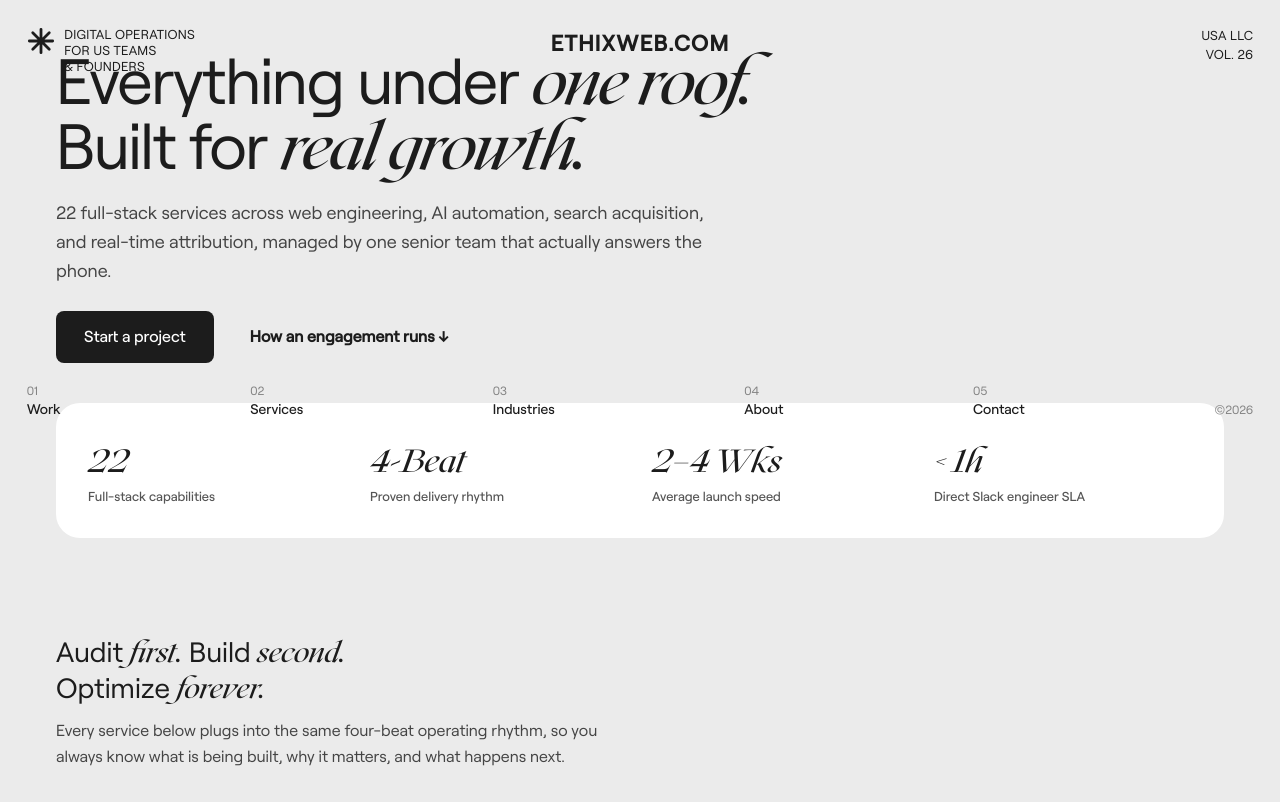
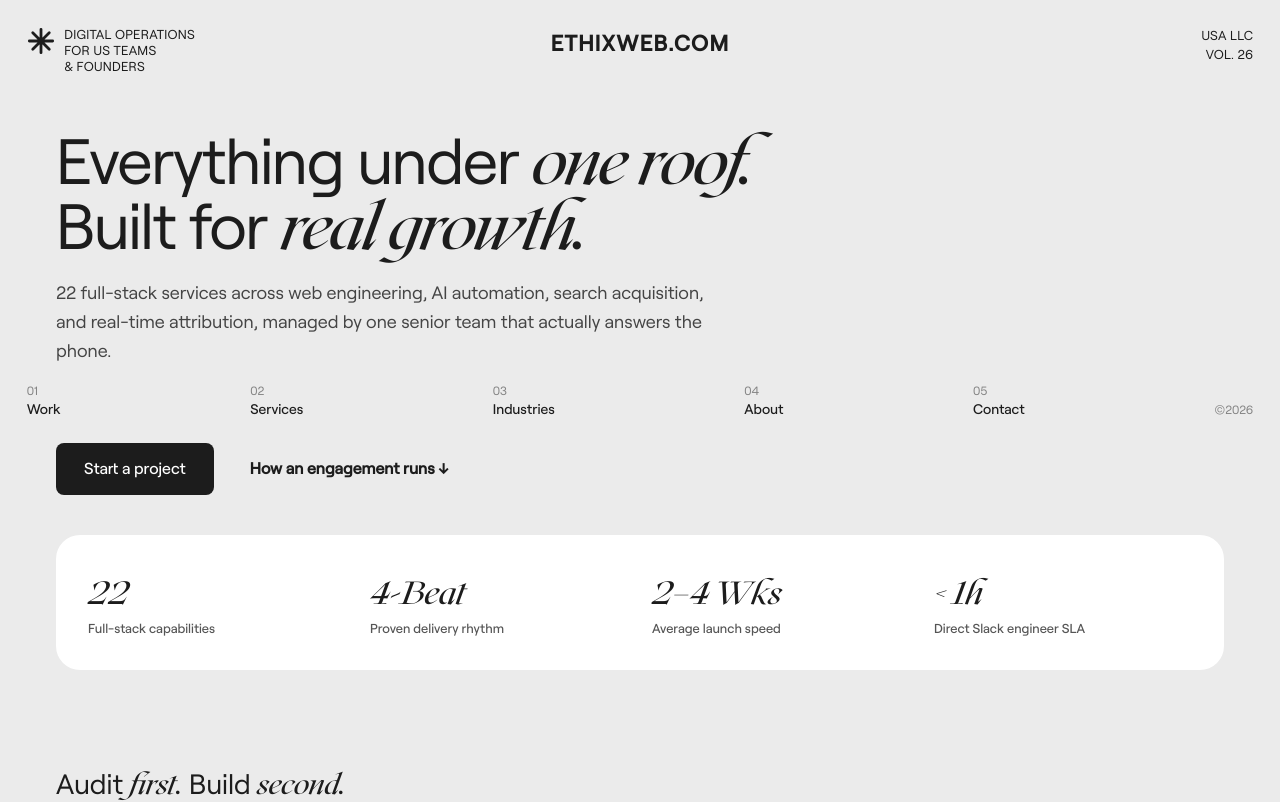
Before and after one commit to Akshat12416/ethixweb, a React (Vite) app: page /services in a window 1280 px wide. Shown: the top 802 px of the page. Built offline with nearby package versions, Linux system fonts and the light colour scheme.

Commit message:
style: update page padding and spacing for improved layout consistency across pages

```diff
--- a/src/pages/AboutPage.jsx
+++ b/src/pages/AboutPage.jsx
@@ -139,7 +139,7 @@
               exact senior engineers and strategists building your systems.
             </p>
 
-            <div className="flex flex-wrap items-center gap-4 pt-1" data-rise="3">
+            <div className="flex flex-wrap items-center gap-4 pt-14" data-rise="3">
               <a
                 href="/contact"
                 onClick={(e) => {
--- a/src/pages/ContactPage.jsx
+++ b/src/pages/ContactPage.jsx
@@ -9,7 +9,7 @@
       <PageCurtain />
       <TopBar />
       <MiddleNav />
-      <main className="w-full max-w-7xl mx-auto px-6 md:px-10 lg:px-14 py-16 flex flex-col gap-8 flex-1">
+      <main className="w-full max-w-7xl mx-auto px-6 md:px-10 lg:px-14 pt-24 md:pt-32 pb-16 flex flex-col gap-8 flex-1">
         <h1 className="font-display text-4xl md:text-5xl font-bold">Start a Project</h1>
         <p className="text-lg text-[#444444] max-w-2xl">
           Three details is all we need to get started: your name, phone number, and website.
--- a/src/pages/IndustriesPage.jsx
+++ b/src/pages/IndustriesPage.jsx
@@ -57,7 +57,7 @@
       <TopBar />
       <MiddleNav />
 
-      <main className="w-full flex flex-col gap-16 md:gap-24 py-8 md:py-12 flex-1">
+      <main className="w-full flex flex-col gap-16 md:gap-24 pt-24 md:pt-32 pb-16 flex-1">
         {/* ── SECTION 1: LIST / HERO OVERVIEW ── */}
         <section className="w-full max-w-7xl mx-auto px-6 md:px-10 lg:px-14 flex flex-col gap-12">
           {/* Main Statement — 2 lines strictly across all viewports */}
@@ -78,7 +78,7 @@
               Different field conditions, identical commercial priority: phone calls and customer bookings cannot wait while you work.
             </p>
 
-            <div className="flex flex-wrap items-center gap-4 pt-1" data-rise="3">
+            <div className="flex flex-wrap items-center gap-4 pt-14" data-rise="3">
               <a
                 href="/contact"
                 onClick={(e) => {
--- a/src/pages/OurWorkPage.jsx
+++ b/src/pages/OurWorkPage.jsx
@@ -9,7 +9,7 @@
       <PageCurtain />
       <TopBar />
       <MiddleNav />
-      <main className="w-full max-w-7xl mx-auto px-6 md:px-10 lg:px-14 py-16 flex flex-col gap-8 flex-1">
+      <main className="w-full max-w-7xl mx-auto px-6 md:px-10 lg:px-14 pt-24 md:pt-32 pb-16 flex flex-col gap-8 flex-1">
         <h1 className="font-display text-4xl md:text-5xl font-bold">Our Work</h1>
         <p className="text-lg text-[#444444] max-w-2xl">
           Selected client work and measurable results: websites, SEO, and paid systems that generate high-ticket leads and real revenue.
--- a/src/pages/ServicesPage.jsx
+++ b/src/pages/ServicesPage.jsx
@@ -205,7 +205,7 @@
       <TopBar />
       <MiddleNav />
 
-      <main className="w-full flex flex-col gap-16 md:gap-24 py-8 md:py-12 flex-1">
+      <main className="w-full flex flex-col gap-16 md:gap-24 pt-24 md:pt-32 pb-16 flex-1">
         {/* ── SECTION: HERO OVERVIEW ── */}
         <section className="w-full max-w-7xl mx-auto px-6 md:px-10 lg:px-14 flex flex-col gap-10">
           {/* Main Statement — strictly 2 lines across viewports */}
@@ -225,7 +225,7 @@
               22 full-stack services across web engineering, AI automation, search acquisition, and real-time attribution, managed by one senior team that actually answers the phone.
             </p>
 
-            <div className="flex flex-wrap items-center gap-4 pt-1" data-rise="3">
+            <div className="flex flex-wrap items-center gap-4 pt-14" data-rise="3">
               <a
                 href="/contact"
                 onClick={(e) => {
```
